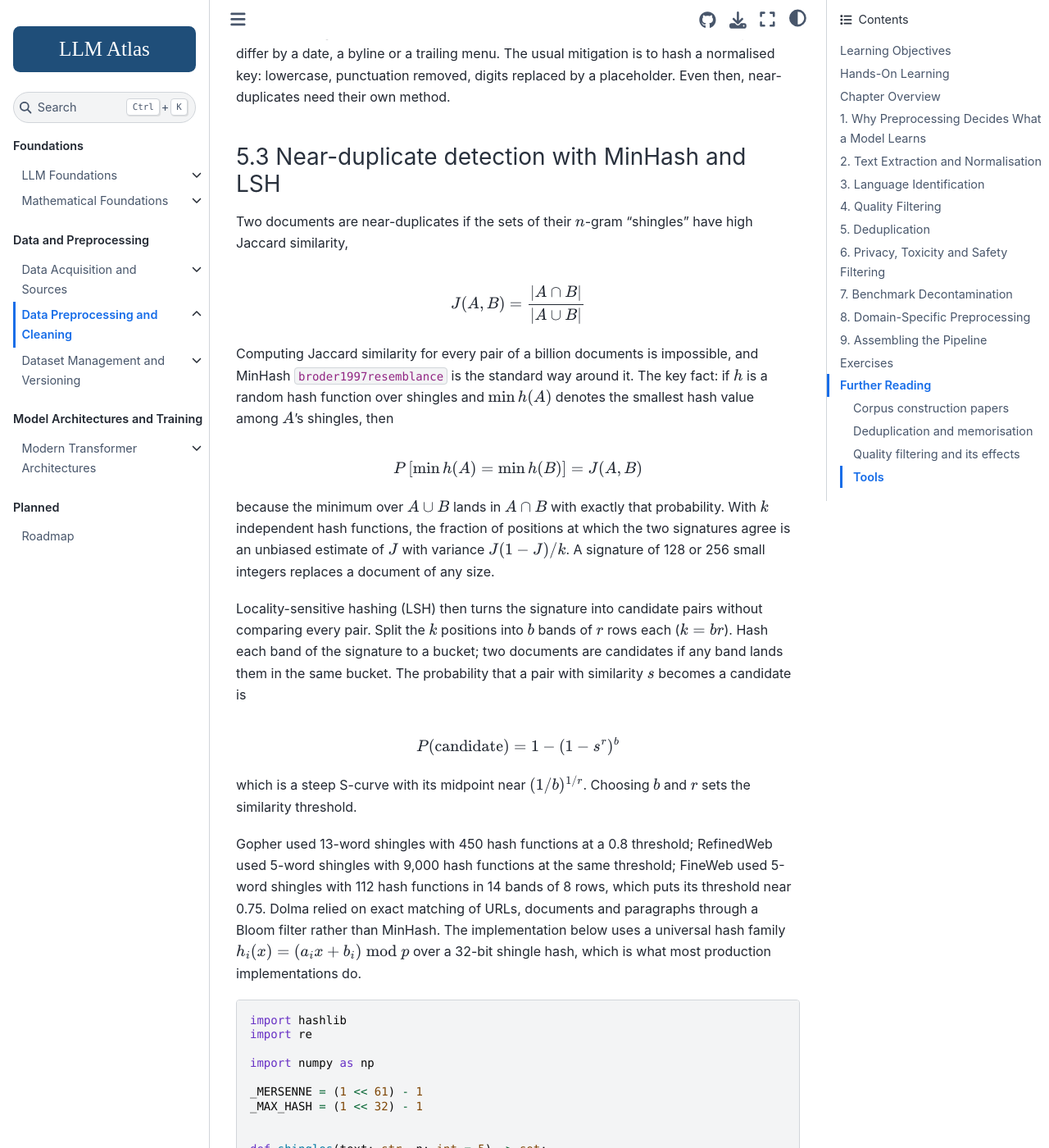
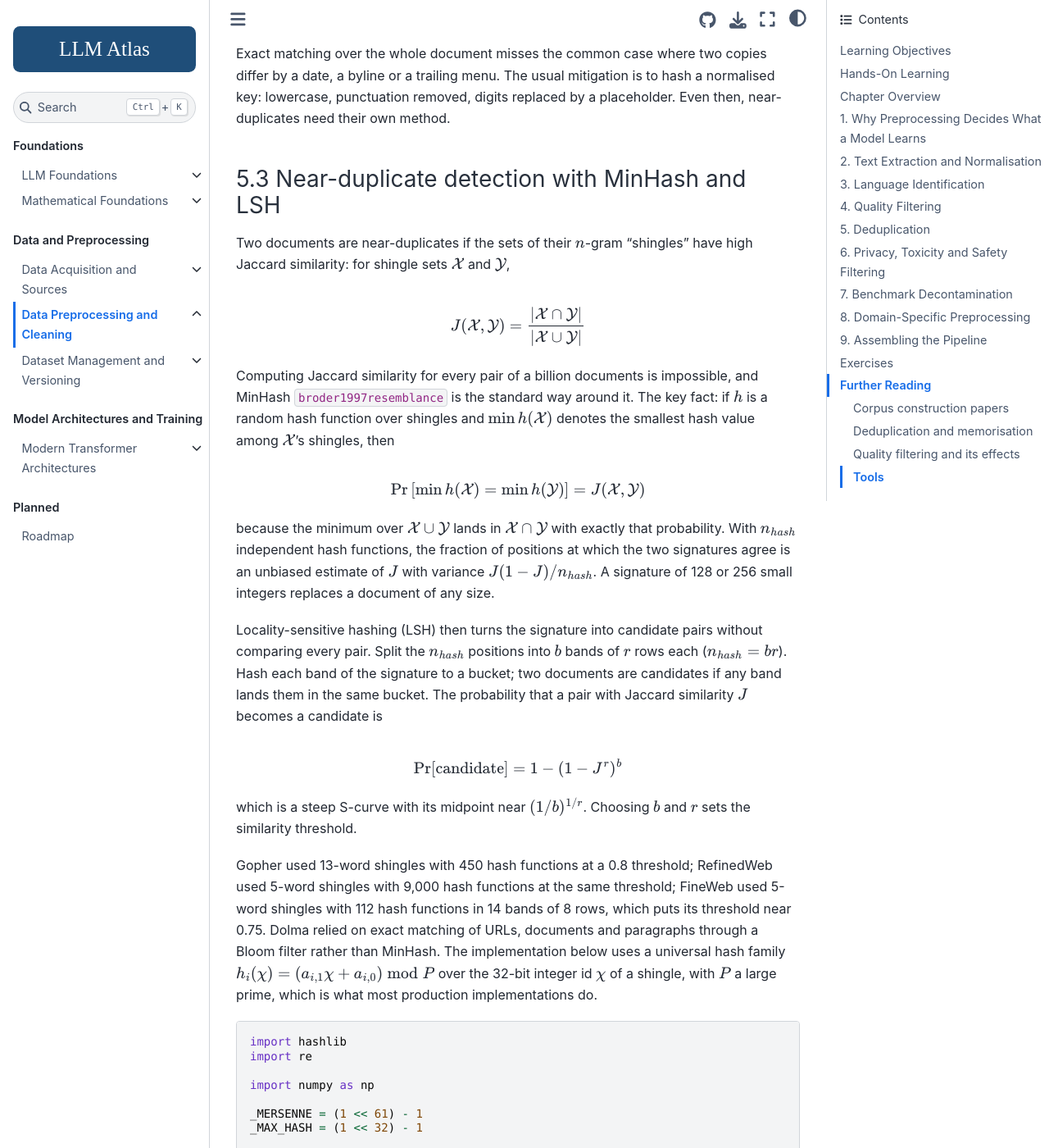
Before and after one commit to Beaker12/llmatlas, a Jupyter Book: the page built from chapters/04-preprocessing/index.md, in a window 1280 px wide and 1400 px high, scrolled down 20225 px. Shown: the whole window at 82% size. Built offline with Jupyter Book 1.0.4 settings and Sphinx 7.4.7 and the Sphinx Book theme 1.1.4, drawn with Linux system fonts in a browser that asks for light colours; pages that are not in the unit, such as notebooks, are missing from menus; cross-references to code outside the pages are shown as plain code; some of the changed text lies outside the part shown.

Commit message:
Chapter 4: apply the book-wide and local notation tables
Perplexity uses x_1..x_T, q(x) and T_ref with |V| as a calligraphic vocabulary; the Pareto keep rate is written with the classifier score; MinHash uses shingle sets X and Y, n_hash hash functions, Jaccard J in the LSH curve and h_i(chi) = (a_{i,1} chi + a_{i,0}) mod P; the suffix array indexes T_idx tokens with calligraphic big-O. The notation check now passes.

````diff
--- a/chapters/04-preprocessing/index.md
+++ b/chapters/04-preprocessing/index.md
@@ -495,11 +495,11 @@
 
 Marion et al. {cite}`marion2023less` tested several pruning criteria and found that keeping the *middle* of the perplexity distribution, rather than the head, gave the best downstream models at a fixed token budget, for the reference models they tested. The extremes are both suspicious: the most predictable text is boilerplate and the least predictable is noise.
 
-A smoothed unigram model is enough to see how the ranking behaves. Perplexity of a document with tokens $w_1, \dots, w_N$ under a model $q$ is
+A smoothed unigram model is enough to see how the ranking behaves. Perplexity of a document with tokens $x_1, \dots, x_T$ under a model $q$ is
 
-$$\mathrm{PPL}(w_{1:N}) = \exp\left(-\frac{1}{N}\sum_{i=1}^{N} \log q(w_i \mid w_{<i})\right)$$
+$$\mathrm{PPL}(x_{1:T}) = \exp\left(-\frac{1}{T}\sum_{i=1}^{T} \log q(x_i \mid x_{<i})\right)$$
 
-and for an add-$\alpha$ smoothed unigram model, $q(w) = (c(w) + \alpha)/(C + \alpha |V|)$ where $c(w)$ is the reference count of $w$, $C$ the total reference count and $|V|$ the vocabulary size including an unknown-word slot.
+and for an add-$\alpha$ smoothed unigram model, $q(x) = (\mathrm{count}(x) + \alpha)/(T_{ref} + \alpha |\mathcal{V}|)$ where $\mathrm{count}(x)$ is the number of times token $x$ occurs in the reference corpus, $T_{ref}$ the total number of reference tokens and $|\mathcal{V}|$ the vocabulary size including an unknown-word slot.
 
 ```python
 import math
@@ -584,7 +584,7 @@
 assert np.all(np.diff(keep_rate) >= -0.02)  # monotone up to sampling noise
 ```
 
-Because the expected keep rate at score $s$ is $P(X > 1 - s)$ for $X \sim \text{Pareto}(9)$, which is $(1 + 1 - s)^{-9}$, the curve is steep: a document at score 0.5 is kept with probability about $1.5^{-9} \approx 0.026$. Diversity comes from the sheer number of low-scoring documents, not from a generous acceptance rate.
+Because the expected keep rate at classifier score $\hat{p}$ is $\Pr[\text{Pareto}(9) > 1 - \hat{p}]$, which is $(1 + 1 - \hat{p})^{-9}$, the curve is steep: a document at score 0.5 is kept with probability about $1.5^{-9} \approx 0.026$. Diversity comes from the sheer number of low-scoring documents, not from a generous acceptance rate.
 
 (sec-ch4-measuring-whether-filter-helps)=
 
@@ -650,23 +650,23 @@
 
 ### 5.3 Near-duplicate detection with MinHash and LSH
 
-Two documents are near-duplicates if the sets of their $n$-gram "shingles" have high Jaccard similarity,
+Two documents are near-duplicates if the sets of their $n$-gram "shingles" have high Jaccard similarity: for shingle sets $\mathcal{X}$ and $\mathcal{Y}$,
 
-$$J(A, B) = \frac{|A \cap B|}{|A \cup B|}$$
+$$J(\mathcal{X}, \mathcal{Y}) = \frac{|\mathcal{X} \cap \mathcal{Y}|}{|\mathcal{X} \cup \mathcal{Y}|}$$
 
-Computing Jaccard similarity for every pair of a billion documents is impossible, and MinHash {cite}`broder1997resemblance` is the standard way around it. The key fact: if $h$ is a random hash function over shingles and $\min h(A)$ denotes the smallest hash value among $A$'s shingles, then
+Computing Jaccard similarity for every pair of a billion documents is impossible, and MinHash {cite}`broder1997resemblance` is the standard way around it. The key fact: if $h$ is a random hash function over shingles and $\min h(\mathcal{X})$ denotes the smallest hash value among $\mathcal{X}$'s shingles, then
 
-$$P\left[\min h(A) = \min h(B)\right] = J(A, B)$$
+$$\Pr\left[\min h(\mathcal{X}) = \min h(\mathcal{Y})\right] = J(\mathcal{X}, \mathcal{Y})$$
 
-because the minimum over $A \cup B$ lands in $A \cap B$ with exactly that probability. With $k$ independent hash functions, the fraction of positions at which the two signatures agree is an unbiased estimate of $J$ with variance $J(1-J)/k$. A signature of 128 or 256 small integers replaces a document of any size.
+because the minimum over $\mathcal{X} \cup \mathcal{Y}$ lands in $\mathcal{X} \cap \mathcal{Y}$ with exactly that probability. With $n_{hash}$ independent hash functions, the fraction of positions at which the two signatures agree is an unbiased estimate of $J$ with variance $J(1-J)/n_{hash}$. A signature of 128 or 256 small integers replaces a document of any size.
 
-Locality-sensitive hashing (LSH) then turns the signature into candidate pairs without comparing every pair. Split the $k$ positions into $b$ bands of $r$ rows each ($k = br$). Hash each band of the signature to a bucket; two documents are candidates if any band lands them in the same bucket. The probability that a pair with similarity $s$ becomes a candidate is
+Locality-sensitive hashing (LSH) then turns the signature into candidate pairs without comparing every pair. Split the $n_{hash}$ positions into $b$ bands of $r$ rows each ($n_{hash} = br$). Hash each band of the signature to a bucket; two documents are candidates if any band lands them in the same bucket. The probability that a pair with Jaccard similarity $J$ becomes a candidate is
 
-$$P(\text{candidate}) = 1 - (1 - s^r)^b$$
+$$\Pr[\text{candidate}] = 1 - (1 - J^r)^b$$
 
 which is a steep S-curve with its midpoint near $(1/b)^{1/r}$. Choosing $b$ and $r$ sets the similarity threshold.
 
-Gopher used 13-word shingles with 450 hash functions at a 0.8 threshold; RefinedWeb used 5-word shingles with 9,000 hash functions at the same threshold; FineWeb used 5-word shingles with 112 hash functions in 14 bands of 8 rows, which puts its threshold near 0.75. Dolma relied on exact matching of URLs, documents and paragraphs through a Bloom filter rather than MinHash. The implementation below uses a universal hash family $h_i(x) = (a_i x + b_i) \bmod p$ over a 32-bit shingle hash, which is what most production implementations do.
+Gopher used 13-word shingles with 450 hash functions at a 0.8 threshold; RefinedWeb used 5-word shingles with 9,000 hash functions at the same threshold; FineWeb used 5-word shingles with 112 hash functions in 14 bands of 8 rows, which puts its threshold near 0.75. Dolma relied on exact matching of URLs, documents and paragraphs through a Bloom filter rather than MinHash. The implementation below uses a universal hash family $h_i(\chi) = (a_{i,1} \chi + a_{i,0}) \bmod P$ over the 32-bit integer id $\chi$ of a shingle, with $P$ a large prime, which is what most production implementations do.
 
 ```python
 import hashlib
@@ -769,7 +769,7 @@
 
 Document-level methods miss the case where a long passage (a licence header, a quotation, a boilerplate disclaimer) is embedded in otherwise distinct documents. Lee et al. {cite}`lee2022deduplicating` address this with a suffix array over the concatenated, tokenized corpus: sort all suffixes, then any two adjacent suffixes that share a prefix of at least 50 tokens mark a repeated span, which is removed from all but one occurrence.
 
-A suffix array over $N$ tokens needs about $8N$ bytes for the index alone, so the method is run over a few hundred gigabytes at a time on a large-memory machine rather than in a distributed map. The implementation below is the naive $O(N \log N)$-comparison version, enough to see the idea on a few thousand tokens.
+A suffix array over $T_{idx}$ tokens needs about $8T_{idx}$ bytes for the index alone, so the method is run over a few hundred gigabytes at a time on a large-memory machine rather than in a distributed map. The implementation below is the naive $\mathcal{O}(T_{idx} \log T_{idx})$-comparison version, enough to see the idea on a few thousand tokens.
 
 ```python
 def repeated_spans(tokens, min_len: int = 50):
@@ -809,7 +809,7 @@
 
 ### 5.5 Semantic deduplication
 
-MinHash finds documents that share words. SemDeDup {cite}`abbas2023semdedup` finds documents that share meaning: embed every document with a pretrained encoder, cluster the embeddings with $k$-means, and within each cluster remove all but one of any group of documents whose cosine similarity exceeds a threshold (0.95 or higher in the paper). On LAION and C4 the method removed a further 20 to 50% of data after conventional deduplication with little or no loss, and training on the smaller set was correspondingly faster.
+MinHash finds documents that share words. SemDeDup {cite}`abbas2023semdedup` finds documents that share meaning: embed every document with a pretrained encoder, cluster the embeddings with k-means, and within each cluster remove all but one of any group of documents whose cosine similarity exceeds a threshold (0.95 or higher in the paper). On LAION and C4 the method removed a further 20 to 50% of data after conventional deduplication with little or no loss, and training on the smaller set was correspondingly faster.
 
 The cost is an embedding pass over the corpus, which is a forward pass of a small model per document, and the risk is removing paraphrases that a model would benefit from seeing both of. It is applied last among the deduplication stages and, in most published pipelines, conservatively.
 
@@ -1156,7 +1156,7 @@
 
 1. **Threshold sensitivity.** Take the Gopher quality filter and sweep the minimum word count from 10 to 200 on a sample of web text. Plot the fraction retained and inspect twenty rejected documents at each setting. At what threshold do you start rejecting documents you would want to keep?
 1. **Repetition definitions.** Change `repetition_stats` to count non-overlapping n-gram occurrences and compare its decisions with the overlapping version on a sample. How many documents change category? Which version matches your own judgement better?
-1. **LSH curve.** For 128 permutations, plot $1 - (1 - s^r)^b$ for $(b, r) \in \{(8, 16), (16, 8), (32, 4)\}$ and mark the similarity at which each crosses 0.5. Confirm the curve empirically with the notebook's MinHash implementation by generating pairs of documents with controlled overlap.
+1. **LSH curve.** For 128 permutations, plot $1 - (1 - J^r)^b$ for $(b, r) \in \{(8, 16), (16, 8), (32, 4)\}$ and mark the similarity at which each crosses 0.5. Confirm the curve empirically with the notebook's MinHash implementation by generating pairs of documents with controlled overlap.
 1. **Which copy to keep.** Build a cluster of near-duplicate documents (an article with and without its comment thread, with and without a navigation menu, truncated). For each "keep the longest", "keep the shortest" and "keep the earliest" policy, say what the model would see. Which policy would you choose for news? For documentation?
 1. **Phone numbers of the world.** Extend the redaction patterns to handle UK, German and Indian phone formats. Measure precision on a sample of text containing version numbers, ISBNs and timestamps.
 1. **Decontamination by paraphrase.** Paraphrase ten benchmark questions by hand and check whether the 13-gram index catches them. Then try 8-grams. What is the false-positive rate on innocent text at each $n$?
````
Also changed, not shown: 2 other files.
